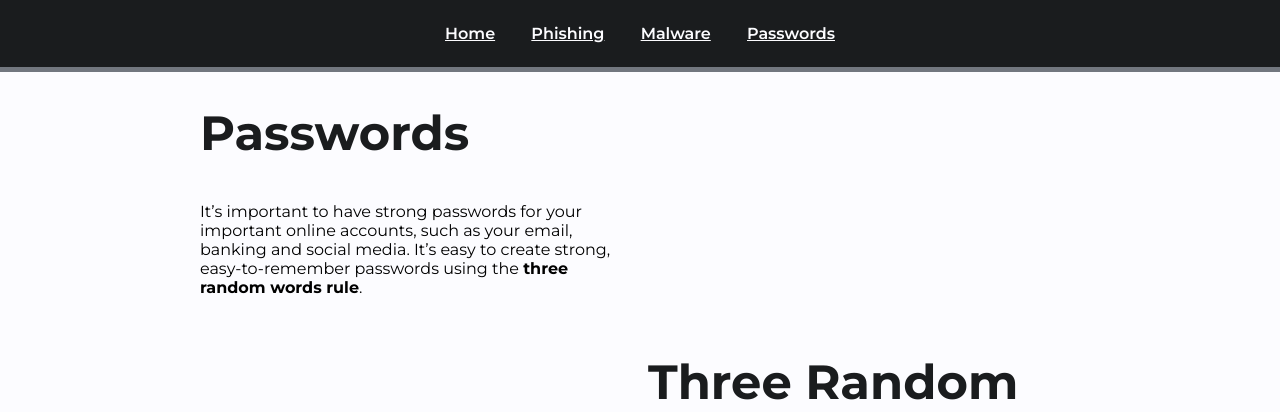
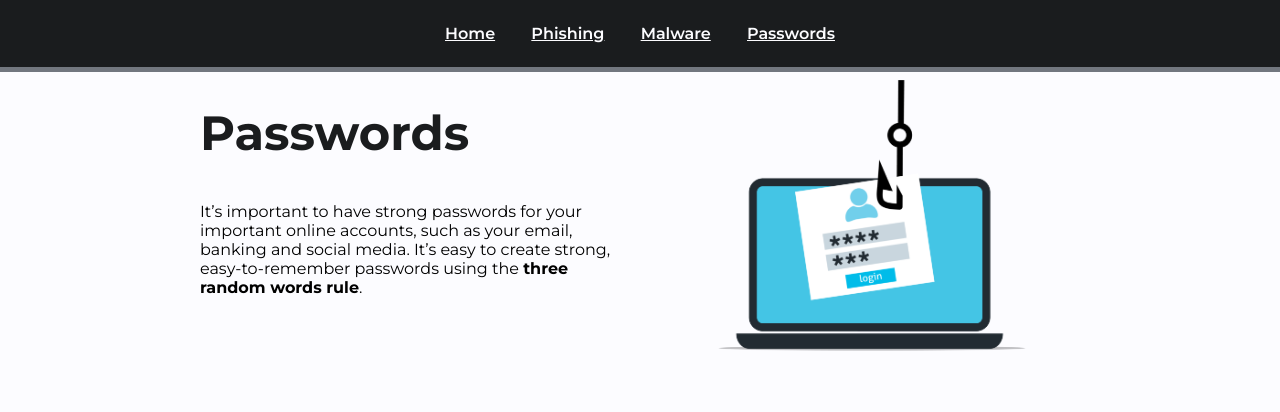
Before and after one commit to tinyTim567/CSC3094, a Flask app: page /passwords in a window 1280 px wide. Shown: the top 412 px of the page. Run offline with Flask 3, Linux system fonts and the light colour scheme.

Commit message:
Update page layout and images

```diff
--- a/static/style.css
+++ b/static/style.css
@@ -253,3 +253,11 @@ ul {
     font-family: Montserrat, serif;
     list-style: square;
 }
+
+img {
+    width: 100%;
+    height: 100%;
+    object-fit: contain;
+    overflow: hidden;
+    max-height: 20rem;
+}
--- a/templates/malware/malware.html
+++ b/templates/malware/malware.html
@@ -4,4 +4,10 @@
 
 {% block content %}
 
+    <section class="grid-row">
+        <div class="grid-column column-full">
+            <h1>Malware</h1>
+        </div>
+    </section>
+
 {% endblock %}
--- a/templates/passwords/passwords.html
+++ b/templates/passwords/passwords.html
@@ -15,11 +15,13 @@
             </p>
         </div>
         <div class="grid-column column-half">
+            <img alt="" src="/static/images/phishing.png"/>
         </div>
     </section>
 
     <section class="grid-row">
         <div class="grid-column column-half">
+            <img alt="" src="/static/images/password.png"/>
         </div>
         <div class="grid-column column-half">
             <h1>Three Random Words</h1>
```
Also changed, not shown: templates/phishing/phishing.html (+2 -5 lines), static/images/phishing.png (added), static/images/phishing.svg (added).
